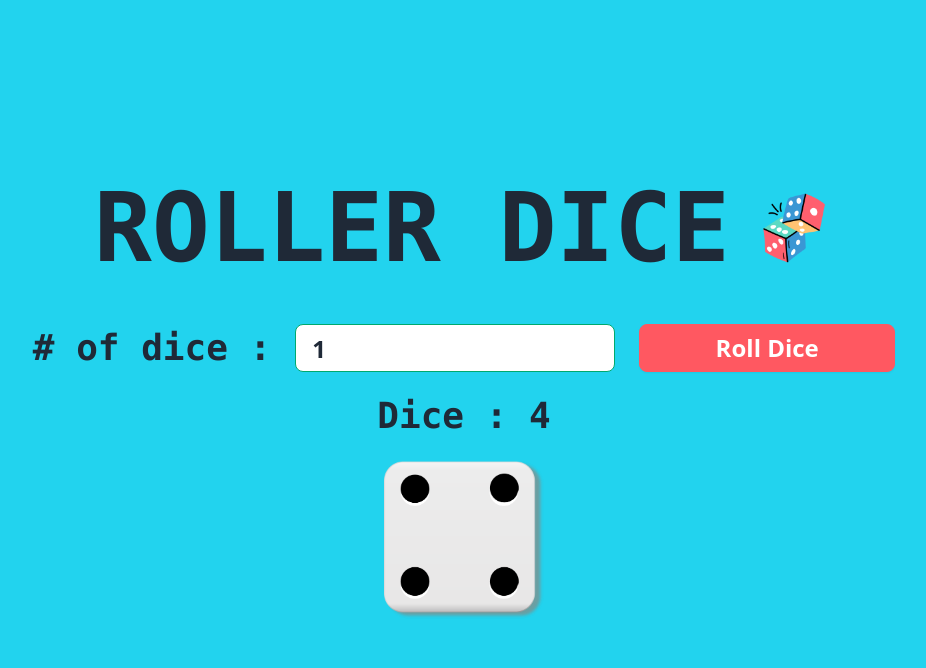
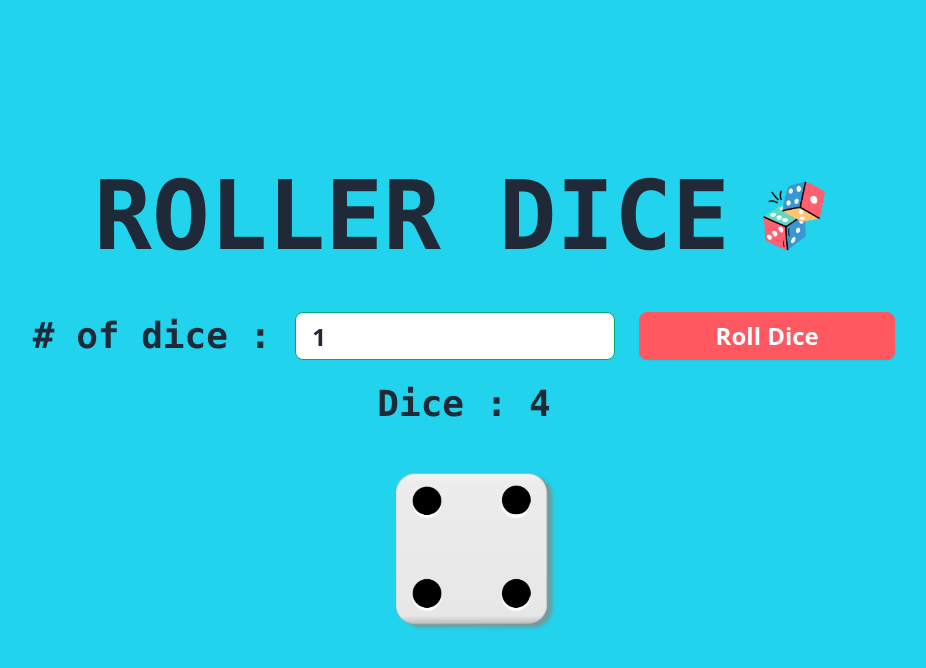
Before and after one commit to ZyroGlitch/Dice-Roller-JS, a website: page index.html in a window 1280 px wide. Both pictures are taken after a click on the button "Roll Dice". Shown: the whole page, without its empty margins (176-1102 px from the left). Drawn offline with Linux system fonts and the light colour scheme.

Commit message:
Final Commit

```diff
--- a/index.html
+++ b/index.html
@@ -13,7 +13,7 @@
     <!-- npx tailwindcss -i ./input.css -o ./style.css --watch -->
 </head>
 
-<body class="bg-cyan-400 h-screen py-8" id="body">
+<body class="bg-cyan-400 h-screen p-8" id="body">
     <div class="flex flex-col justify-center items-center h-full">
         <div class="flex justify-center items-center mb-12 space-x-6">
             <h1 class="text-8xl font-mono font-bold ">ROLLER DICE</h1>
--- a/main.js
+++ b/main.js
@@ -1,20 +1,21 @@
 rollBtn.onclick = function () {
 
     const body = document.getElementById('body');
-    const numDice = document.getElementById('input').value;
-    const rollBtn = document.getElementById('rollBtn');
+    const numDice = parseInt(document.getElementById('input').value, 10);
     const diceNumber = document.getElementById('diceNumber');
     const images = document.getElementById('images');
 
     let diceValues = [];
     let diceImages = [];
 
+    // Generate dice values and images
     for (let i = 0; i < numDice; i++) {
         let random = Math.floor(Math.random() * 6) + 1;
         diceValues.push(random);
-        diceImages.push(`<img class="size-40 object-contain" src="images/dice${random}.png" alt="Dice ${random}">`);
+        diceImages.push(`<img class="size-40 object-contain" id="dice${random}" src="images/dice${random}.png" alt="Dice ${random}">`);
     }
 
+    // Update dice display
     diceNumber.textContent = `Dice : ${diceValues.join(', ')}`;
     images.innerHTML = diceImages.join('');
 
@@ -25,4 +26,8 @@ rollBtn.onclick = function () {
         body.style.height = '100vh'; // Keeps the height as full viewport height
     }
 
+    // Adjust margin of first dice
+    const dice1 = document.getElementById(`dice${diceValues[0]}`);
+    dice1.style.marginTop = '24px';
+    dice1.style.marginLeft = '24px';
 }
```
Also changed, not shown: style.css.
